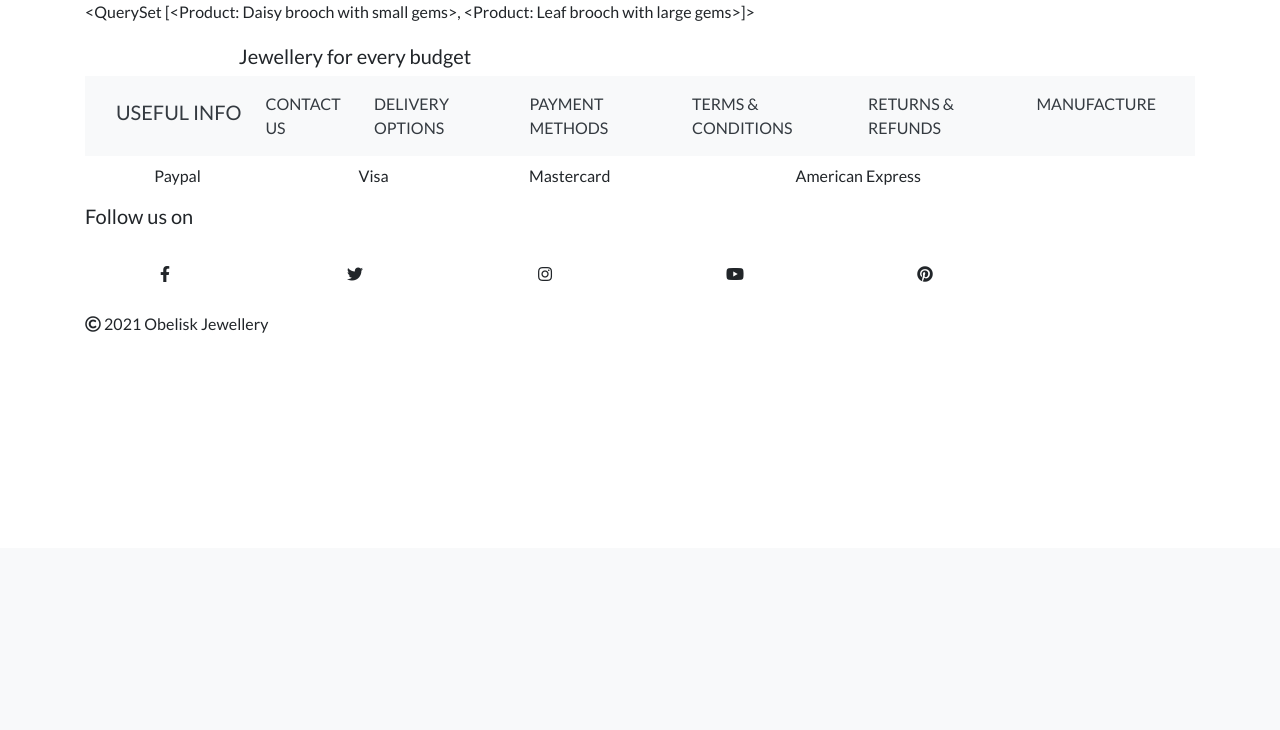
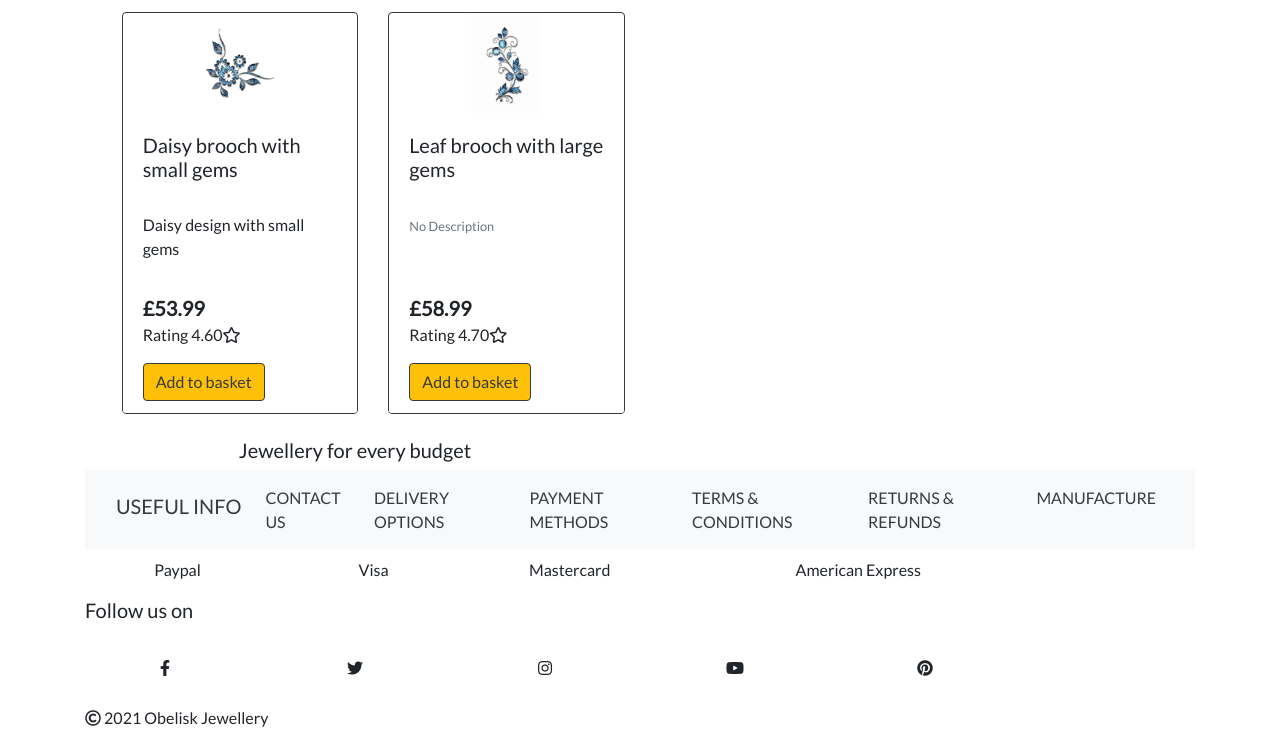
Before and after one commit to sanson0/obelisk_jewellery, a Django app: page /products/ in a window 1280 px wide. Shown: the part 252-982 px from the top of the page. Before the commit the page ends 585 px from the top, so only its background shows below. Run offline with Django 3.2, Linux system fonts and the light colour scheme; data comes from the database, SQL or seed files in the repository; some libraries are stand-ins or nearby versions.

Commit message:
Products page developed

```diff
--- a/products/templates/products/products.html
+++ b/products/templates/products/products.html
@@ -10,10 +10,55 @@
 {% endblock %}
 
 {% block content %}
-    <div class="container">
+<div class="container-fluid">
+    <div class="row">
+        <div class="product-container col-10 offset-1">
+            <div class="row mt-1 mb-2"></div>
+            <div class="row">
+                {% for product in products %}
+                <div class="col-sm-6 col-md-6 col-lg-4 col-xl-3 mb-1">
+                    <div class="card h-85 border-dark">
+                        {% if product.image %}
+                        <div class="card-img-top d-flex justify-content-center"
+                            style="height: 100px; width: 200px; overflow: hidden; margin-left: auto; margin-right: auto;">
+                            <img src="{{ product.image.url }}" alt="{{ product.name }}">
+                        </div>
+                        {% else %}
+                        <div class="card-img-top d-flex justify-content-center"
+                            style="height: 100px; width: 200px; overflow: hidden; margin-left: auto; margin-right: auto;">
+                            <img src="{{ MEDIA_URL }}noimage.png" alt="{{ product.name }}">
+                        </div>
+                        {% endif %}
+                        <div class="card-body pb-0">
+                            <div style="height: 80px;">
+                                <h5 class="mb-1">{{ product.name }}</h5>
+                            </div>
+                            <div style="height: 80px;">
+                                {% if product.description %}
+                                <p class="card-text">{{ product.description }}</p>
+                                {% else %}
+                                <small class="text-muted">No Description</small>
+                                {% endif %}
+                            </div>
+                        </div>
+                        <div class="card-footer bg-white pt-0 border-0 text-left">
                             <div class="row">
                                 <div class="col">
-                {{ products }}
+                                    <p class="lead mb-0 text-left font-weight-bold">£{{ product.price }}</p>
+                                    {% if product.rating %}
+                                    <p>Rating {{ product.rating }}<i class="far fa-star"></i></p>
+                                    {% else %}
+                                    <small class="text-muted">No Rating</small>
+                                    {% endif %}
+                                    <a href="#" class="btn btn-primary bg-warning text-dark border-dark">Add to basket
+                                    </a>
+                                </div>
+                            </div>
+                        </div>
+                    </div>
+                </div>
+                {% endfor %}
+            </div>
         </div>
     </div>
 </div>
```
Also changed, not shown: media/noimage.png (added). Lines whose indentation alone changed are shown as unchanged.
